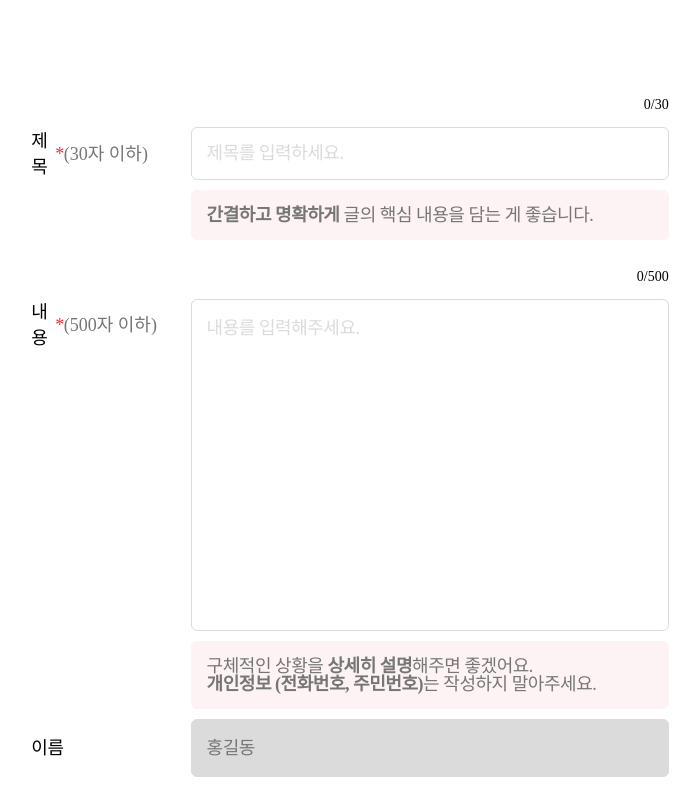
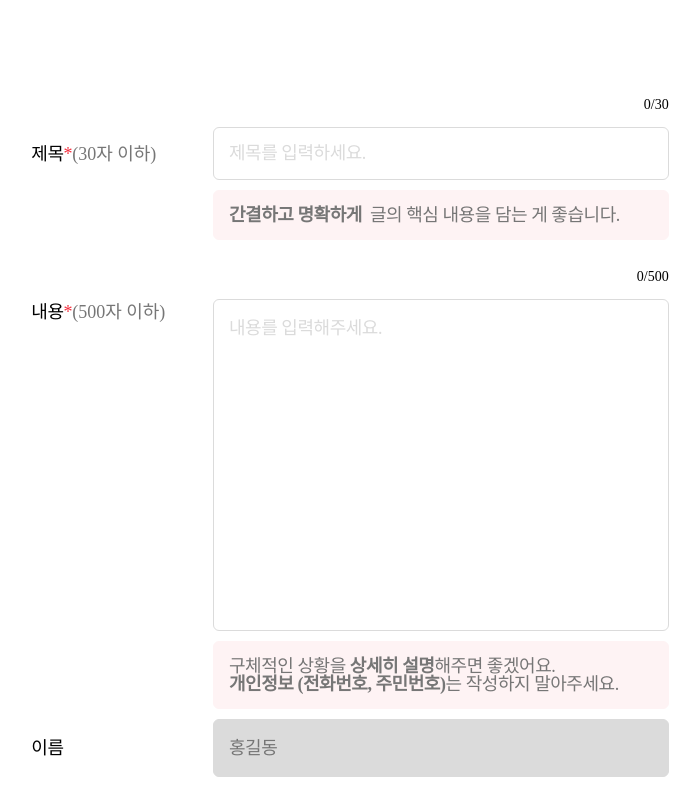
Before and after one commit to Likelion-YeungNam-Univ/12th-gibble-web, a React (Create React App) app in the folder gible/: page /post/new in a window 1280 px wide. Shown: the part 443-1228 px from the top of the page, without its empty margins (290-990 px from the left). Built offline with nearby package versions, Linux system fonts and the light colour scheme; no server answers; a web font is replaced by a local one.

Commit message:
feat: 공통 컴포넌트 생성 및 적용

```diff
--- /dev/null
+++ b/gible/src/components/post/newPost/FormNotice.js
@@ -0,0 +1,40 @@
+import React from 'react'
+import InputContainer from './common/InputContainer'
+import Label from './common/Label'
+import styled from 'styled-components'
+
+export const ContentNotice = () => {
+  return (
+    <InputContainer>
+        <Label/>
+        <FormNotice>
+          구체적인 상황을 <span style={{ fontWeight: '600'}}>상세히 설명</span>해주면 좋겠어요.
+          <br/>
+          <span style={{ fontWeight: '600'}}>개인정보 (전화번호, 주민번호)</span>는 작성하지 말아주세요.
+        </FormNotice>
+    </InputContainer>
+  )
+}
+
+export const TitleNotice = () => {
+    return (
+      <InputContainer>
+          <Label/>
+          <FormNotice><span style={{ fontWeight: '600'}}>간결하고 명확하게&nbsp;</span> 글의 핵심 내용을 담는 게 좋습니다.</FormNotice>
+      </InputContainer>
+    )
+  }
+
+  const FormNotice = styled.div`
+    width : 70%;
+    height: 100%;
+    border-radius: 6px;
+    border: 1px solid #FEF3F4;
+    padding : 15px;
+    font-size: 18px;
+    font-weight: 400;
+    color : var(--gray-color);
+    letter-spacing: -0.45px;
+    background-color: #FEF3F4;
+    align-items : center;
+  `
--- a/gible/src/components/post/newPost/InputForm.js
+++ b/gible/src/components/post/newPost/InputForm.js
@@ -2,6 +2,8 @@ import React from 'react'
 import InputLabel from '../../common/InputLabel';
 import styled from 'styled-components';
 import Input from '../InputForPost';
+import Label from './common/Label';
+import InputContainer from './common/InputContainer';
 
 const InputForm = ({ text, isEssential, condition, content, setter, maxLength}) => {
   return (
@@ -22,21 +24,6 @@ const InputForm = ({ text, isEssential, condition, content, setter, maxLength})
   )
 }
 
-const InputContainer = styled.div`
-    display: flex;
-    justify-content: space-between;
-    align-items : center;
-    min-height : 50px;
-    margin-bottom : 10px;
-`
-
-const Label = styled.div`
-    width : 20%;
-    height : 100%;
-    display : flex;
-    align-items: center;
-`
-
 const Condition = styled.div`
     font-size : 18px;
     color : #767676;
--- a/gible/src/components/post/newPost/InputFormFix.js
+++ b/gible/src/components/post/newPost/InputFormFix.js
@@ -1,6 +1,9 @@
 import React from 'react'
 import InputLabel from '../../common/InputLabel';
 import styled from 'styled-components';
+import InputContainer from './common/InputContainer';
+import Label from './common/Label';
+
 
 const InputFormFix = ({ text, content}) => {
   return (
@@ -12,21 +15,6 @@ const InputFormFix = ({ text, content}) => {
       </InputContainer>
   )
 }
-
-const InputContainer = styled.div`
-    display: flex;
-    justify-content: space-between;
-    align-items : center;
-    min-height : 50px;
-    margin-bottom : 10px;
-`
-
-const Label = styled.div`
-    width : 20%;
-    height : 100%;
-    display : flex;
-    align-items: center;
-`
 const Content = styled.div`
   width : 70%;
   padding : 15px;
--- a/gible/src/components/post/newPost/InputFormNotice.js
+++ /dev/null
@@ -1,44 +0,0 @@
-import React from 'react'
-import styled from 'styled-components'
-
-const InputFormNotice = () => {
-  return (
-    <InputContainer>
-        <Label>
-        </Label>
-        <InputNotice><span style={{ fontWeight: '600'}}>간결하고 명확하게&nbsp;</span> 글의 핵심 내용을 담는 게 좋습니다.</InputNotice>
-    </InputContainer>
-  )
-}
-
-const InputContainer = styled.div`
-    display: flex;
-    justify-content: space-between;
-    align-items : center;
-    min-height : 50px;
-    margin-bottom : 10px;
-`
-
-const Label = styled.div`
-    width : 20%;
-    height : 100%;
-    display : flex;
-    align-items: center;
-`
-
-const InputNotice = styled.div`
-  width : 70%;
-  height: 100%;
-  border-radius: 6px;
-  border : 1px solid #FEF3F4;
-  padding : 15px;
-  font-size: 18px;
-  font-weight: 400;
-  color : var(--gray-color);
-  letter-spacing: -0.45px;
-  background-color: #FEF3F4;
-  display : flex;
-  align-items : center;
-`
-
-export default InputFormNotice
--- a/gible/src/components/post/newPost/PostForm.js
+++ b/gible/src/components/post/newPost/PostForm.js
@@ -3,8 +3,7 @@ import styled from 'styled-components'
 import InputForm from './InputForm'
 import TextAreaForm from './TextAreaForm'
 import InputFormFix from './InputFormFix'
-import InputFormNotice from './InputFormNotice'
-import TextAreaFormNotice from './TextAreaFormNotice'
+import { TitleNotice, ContentNotice } from './FormNotice'
 
 const PostForm = () => {
 
@@ -16,11 +15,11 @@ const PostForm = () => {
       <Wrapper>
           <TextCount>{title.length}/30</TextCount>
           <InputForm text={'제목'} isEssential={true} condition={'(30자 이하)'} content={title} setter={setTitle} maxLength={30} />
-          <InputFormNotice/>
+          <TitleNotice/>
 
           <TextCount>{content.length}/500</TextCount>
           <TextAreaForm text={'내용'} isEssential={true} content={content} condition={'(500자 이하)'} setter={setContent} maxLength={500}></TextAreaForm>
-          <TextAreaFormNotice/>
+          <ContentNotice/>
 
           <InputFormFix text={'이름'} content={'홍길동'} />
           <InputFormFix text={'전화번호'} content={'010-1234-5678'} />
--- a/gible/src/components/post/newPost/TextAreaForm.js
+++ b/gible/src/components/post/newPost/TextAreaForm.js
@@ -1,6 +1,8 @@
 import React from 'react'
 import styled from 'styled-components'
 import InputLabel from '../../common/InputLabel'
+import InputContainer from './common/InputContainer'
+import Label from './common/Label'
 
 const TextAreaForm = ({ text, isEssential, condition, content, setter, maxLength }) => {
     const inputHandler = (e) => {
@@ -9,7 +11,7 @@ const TextAreaForm = ({ text, isEssential, condition, content, setter, maxLength
         }
     }
   return (
-      <InputContainer>
+      <InputContainer alignItems={'start'}>
             <Label>
                 <InputLabel text={text} isEssential={isEssential} />
               {condition && <Condition>{condition}</Condition>}
@@ -17,22 +19,7 @@ const TextAreaForm = ({ text, isEssential, condition, content, setter, maxLength
             <TextArea type="text" placeholder={`${text}를 입력해주세요.`} onChange={(e) => inputHandler(e)} value={content}></TextArea>
       </InputContainer>
   )
-}
-
-const InputContainer = styled.div`
-    display: flex;
-    justify-content: space-between;
-    align-items : start;
-    min-height : 50px;
-    margin-bottom : 10px;
-`
-
-const Label = styled.div`
-    width : 20%;
-    height : 100%;
-    display : flex;
-    align-items: center;
-`
+};
 
 const Condition = styled.div`
     font-size : 18px;
--- a/gible/src/components/post/newPost/TextAreaFormNotice.js
+++ /dev/null
@@ -1,47 +0,0 @@
-import React from 'react'
-import styled from 'styled-components'
-
-const TextAreaFormNotice = () => {
-  return (
-    <InputContainer>
-        <Label>
-        </Label>
-        <InputNotice>
-          구체적인 상황을 <span style={{ fontWeight: '600'}}>상세히 설명</span>해주면 좋겠어요.
-          <br/>
-          <span style={{ fontWeight: '600'}}>개인정보 (전화번호, 주민번호)</span>는 작성하지 말아주세요.
-        </InputNotice>
-    </InputContainer>
-  )
-}
-
-const InputContainer = styled.div`
-    display: flex;
-    justify-content: space-between;
-    align-items : center;
-    min-height : 50px;
-    margin-bottom : 10px;
-`
-
-const Label = styled.div`
-    width : 20%;
-    height : 100%;
-    display : flex;
-    align-items: center;
-`
-
-const InputNotice = styled.div`
-  width : 70%;
-  height: 100%;
-  border-radius: 6px;
-  border: 1px solid #FEF3F4;
-  padding : 15px;
-  font-size: 18px;
-  font-weight: 400;
-  color : var(--gray-color);
-  letter-spacing: -0.45px;
-  background-color: #FEF3F4;
-  align-items : center;
-`
-
-export default TextAreaFormNotice
--- /dev/null
+++ b/gible/src/components/post/newPost/common/InputContainer.js
@@ -0,0 +1,20 @@
+import React from 'react'
+import styled from 'styled-components'
+
+const InputContainer = ({alignItems, children}) => {
+  return (
+    <Wrapper alignItems={alignItems}>
+      {children}
+    </Wrapper>
+  )
+}
+
+export const Wrapper = styled.div`
+    display: flex;
+    justify-content: space-between;
+    align-items : ${props => props.alignItems ? props.alignItems : 'center'};
+    min-height : 50px;
+    margin-bottom : 10px;
+`;
+
+export default InputContainer
--- /dev/null
+++ b/gible/src/components/post/newPost/common/Label.js
@@ -0,0 +1,19 @@
+import React from 'react'
+import styled from 'styled-components'
+
+const Label = ({children}) => {
+  return (
+    <Wrapper>
+        {children}
+    </Wrapper>
+  )
+}
+
+const Wrapper = styled.div`
+    width : 30%;
+    height : 100%;
+    display : flex;
+    align-items : center;
+`
+
+export default Label
```
